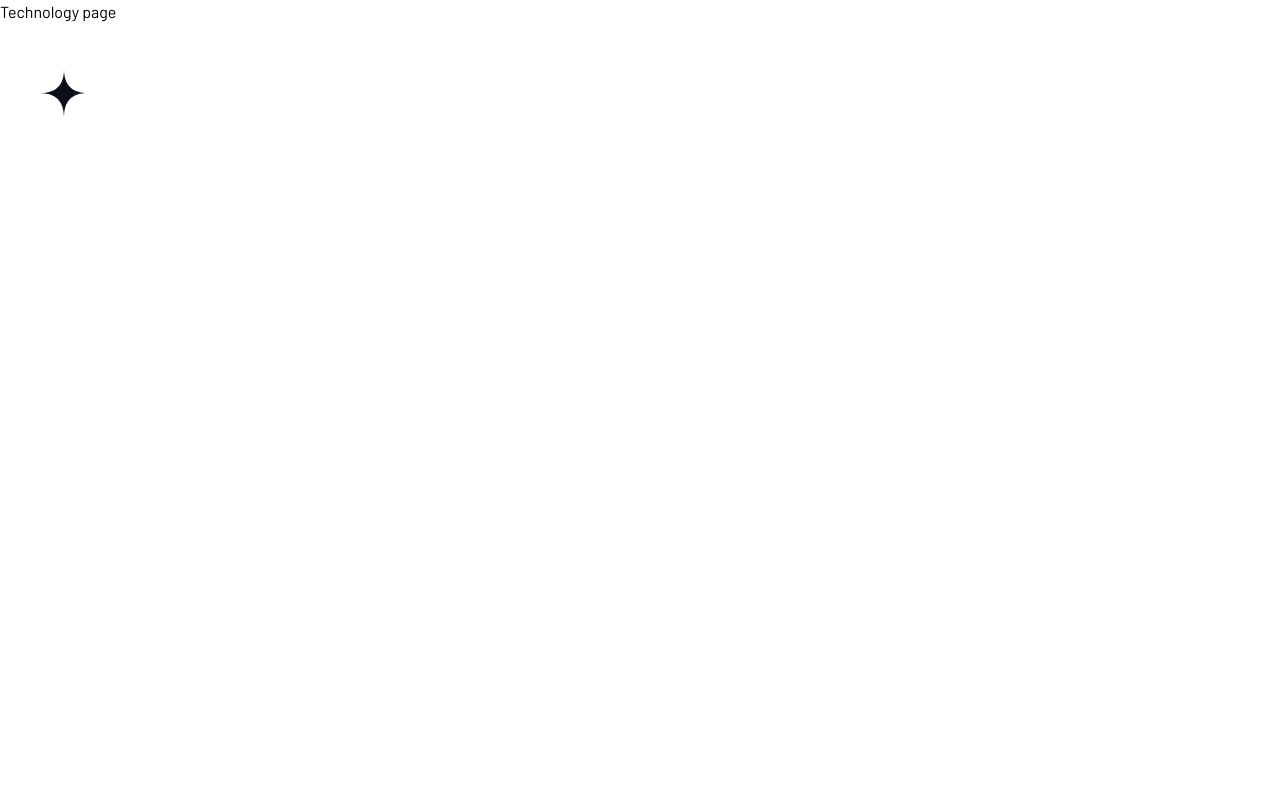
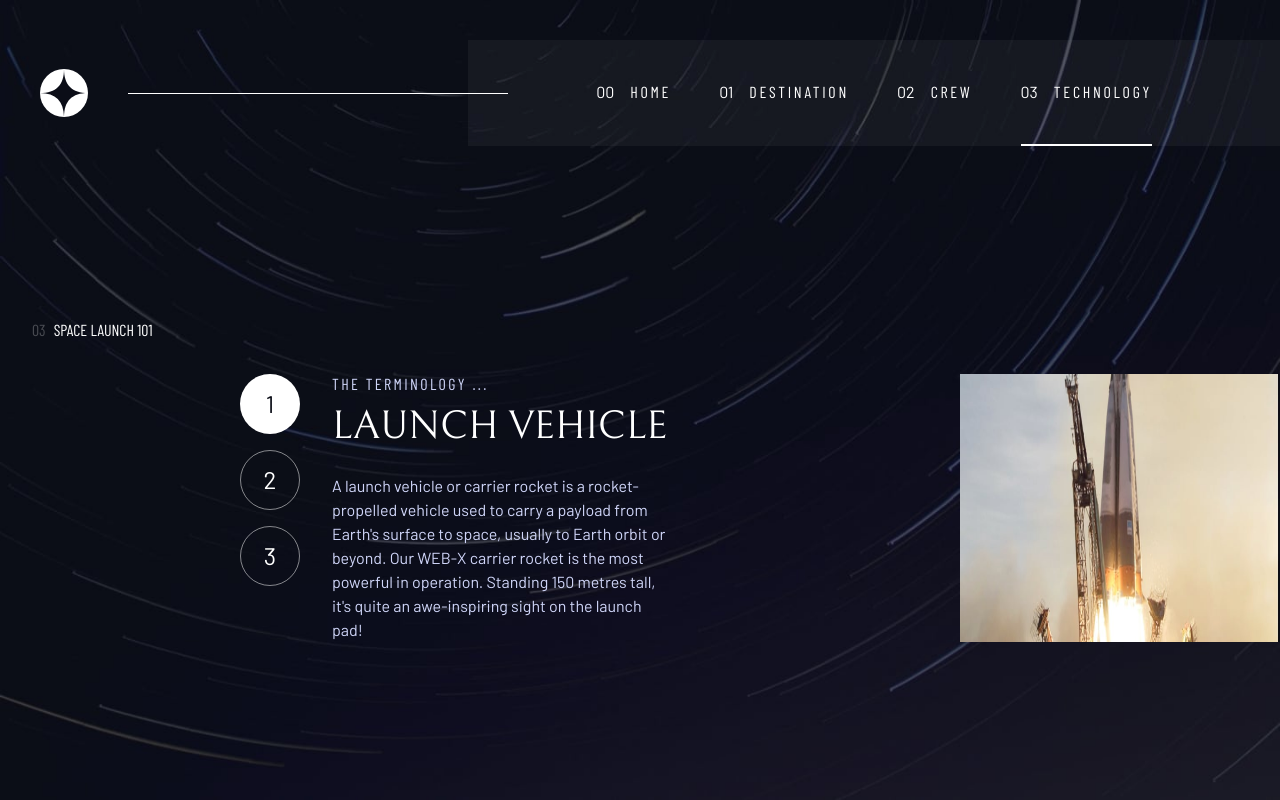
Before and after one commit to dominikrubroeder/space-tourism-website, a Next.js app: page /technology in a window 1280 px wide. Built offline with nearby package versions, Linux system fonts and the light colour scheme.

Commit message:
Set up technology page

```diff
--- a/components/layout/TheHeader.js
+++ b/components/layout/TheHeader.js
@@ -4,7 +4,7 @@ import TheSidebar from './TheSidebar';
 
 const TheHeader = () => {
   return (
-    <header className="fixed top-0 flex items-center justify-between w-full p-4 md:p-0 md:pl-4 md:top-0 xl:pl-10 xl:top-10 xl:justify-start">
+    <header className="fixed top-0 flex items-center justify-between w-full p-4 md:p-0 md:pl-8 md:top-0 xl:pl-10 xl:top-10 xl:justify-start">
       <TheLogo />
       <div className="hidden xl:translate-x-10 xl:h-[1px] xl:block xl:w-full xl:bg-white"></div>
       <TheNavigation className="hidden md:flex md:gap-12 md:bg-white/5 md:backdrop-opacity-10 md:px-16 lg:px-32" />
--- a/pages/technology/index.js
+++ b/pages/technology/index.js
@@ -1,5 +1,107 @@
+import { useState } from 'react';
+import NavText from '../../components/typography/NavText';
+import Subheading from '../../components/typography/Subheading';
+import Subheading2 from '../../components/typography/Subheading2';
+
+const technologies = [
+  {
+    name: 'Launch vehicle',
+    images: {
+      portrait: './assets/technology/image-launch-vehicle-portrait.jpg',
+      landscape: './assets/technology/image-launch-vehicle-landscape.jpg',
+    },
+    description:
+      "A launch vehicle or carrier rocket is a rocket-propelled vehicle used to carry a payload from Earth's surface to space, usually to Earth orbit or beyond. Our WEB-X carrier rocket is the most powerful in operation. Standing 150 metres tall, it's quite an awe-inspiring sight on the launch pad!",
+  },
+  {
+    name: 'Spaceport',
+    images: {
+      portrait: './assets/technology/image-spaceport-portrait.jpg',
+      landscape: './assets/technology/image-spaceport-landscape.jpg',
+    },
+    description:
+      'A spaceport or cosmodrome is a site for launching (or receiving) spacecraft, by analogy to the seaport for ships or airport for aircraft. Based in the famous Cape Canaveral, our spaceport is ideally situated to take advantage of the Earth’s rotation for launch.',
+  },
+  {
+    name: 'Space capsule',
+    images: {
+      portrait: './assets/technology/image-space-capsule-portrait.jpg',
+      landscape: './assets/technology/image-space-capsule-landscape.jpg',
+    },
+    description:
+      "A space capsule is an often-crewed spacecraft that uses a blunt-body reentry capsule to reenter the Earth's atmosphere without wings. Our capsule is where you'll spend your time during the flight. It includes a space gym, cinema, and plenty of other activities to keep you entertained.",
+  },
+];
+
 const TechnologyPage = () => {
-  return <div>Technology page</div>;
+  const [activeTab, setActiveTab] = useState(0);
+
+  return (
+    <div className="min-h-screen text-white bg-technology-mobile bg-no-repeat bg-center bg-cover md:bg-technology-tablet xl:bg-technology-desktop xl:flex xl:flex-col xl:items-center xl:justify-center">
+      <section className="grid gap-8 pt-24 md:pt-40 xl:max-w-7xl xl:w-full">
+        <div className="flex gap-2 font-barlow-condensed uppercase justify-center md:justify-start md:pl-8">
+          <span className="opacity-25">03</span>Space Launch 101
+        </div>
+
+        <div className="w-full grid gap-8 xl:grid-cols-2 xl:max-w-7xl xl:flex">
+          {technologies.map((technology, index) => {
+            if (index === activeTab) {
+              return (
+                <img
+                  key={index}
+                  src={technology.images.landscape}
+                  alt={technology.name}
+                  className="w-full xl:w-80 xl:order-2"
+                />
+              );
+            }
+          })}
+
+          <div className="max-w-md grid gap-8 mx-auto xl:flex xl:gap-4 xl:order-1">
+            <nav className="flex items-center gap-4 mx-auto xl:flex-col">
+              {technologies.map((_, index) => {
+                return (
+                  <li
+                    key={index}
+                    className={`w-10 h-10 rounded-full border border-white/50 list-none flex items-center justify-center md:w-[3.75rem] md:h-[3.75rem] md:text-2xl ${
+                      index === activeTab
+                        ? 'text-space-dark bg-white'
+                        : 'text-white'
+                    }`}
+                    onClick={() => setActiveTab(index)}
+                  >
+                    {index + 1}
+                  </li>
+                );
+              })}
+            </nav>
+
+            <div className="max-w-md px-4 text-center xl:text-left">
+              {technologies.map((technology, index) => {
+                if (index === activeTab) {
+                  return (
+                    <div key={index} className="grid gap-4 md:gap-8">
+                      <div className="grid gap-1 md:gap-4">
+                        <h5 className="uppercase text-space-accent text-sm font-barlow-condensed tracking-[0.1475rem] md:text-[1rem]">
+                          The terminology ...
+                        </h5>
+                        <h1 className="text-2xl md:text-[2.5rem]">
+                          {technology.name}
+                        </h1>
+                      </div>
+                      <p className="text-space-accent">
+                        {technology.description}
+                      </p>
+                    </div>
+                  );
+                }
+              })}
+            </div>
+          </div>
+        </div>
+      </section>
+    </div>
+  );
 };
 
 export default TechnologyPage;
--- a/tailwind.config.js
+++ b/tailwind.config.js
@@ -31,6 +31,12 @@ module.exports = {
         'crew-desktop': 'url("/assets/crew/background-crew-desktop.jpg")',
         'crew-tablet': 'url("/assets/crew/background-crew-tablet.jpg")',
         'crew-mobile': 'url("/assets/crew/background-crew-mobile.jpg")',
+        'technology-desktop':
+          'url("/assets/technology/background-technology-desktop.jpg")',
+        'technology-tablet':
+          'url("/assets/technology/background-technology-tablet.jpg")',
+        'technology-mobile':
+          'url("/assets/technology/background-technology-mobile.jpg")',
       },
     },
   },
```
